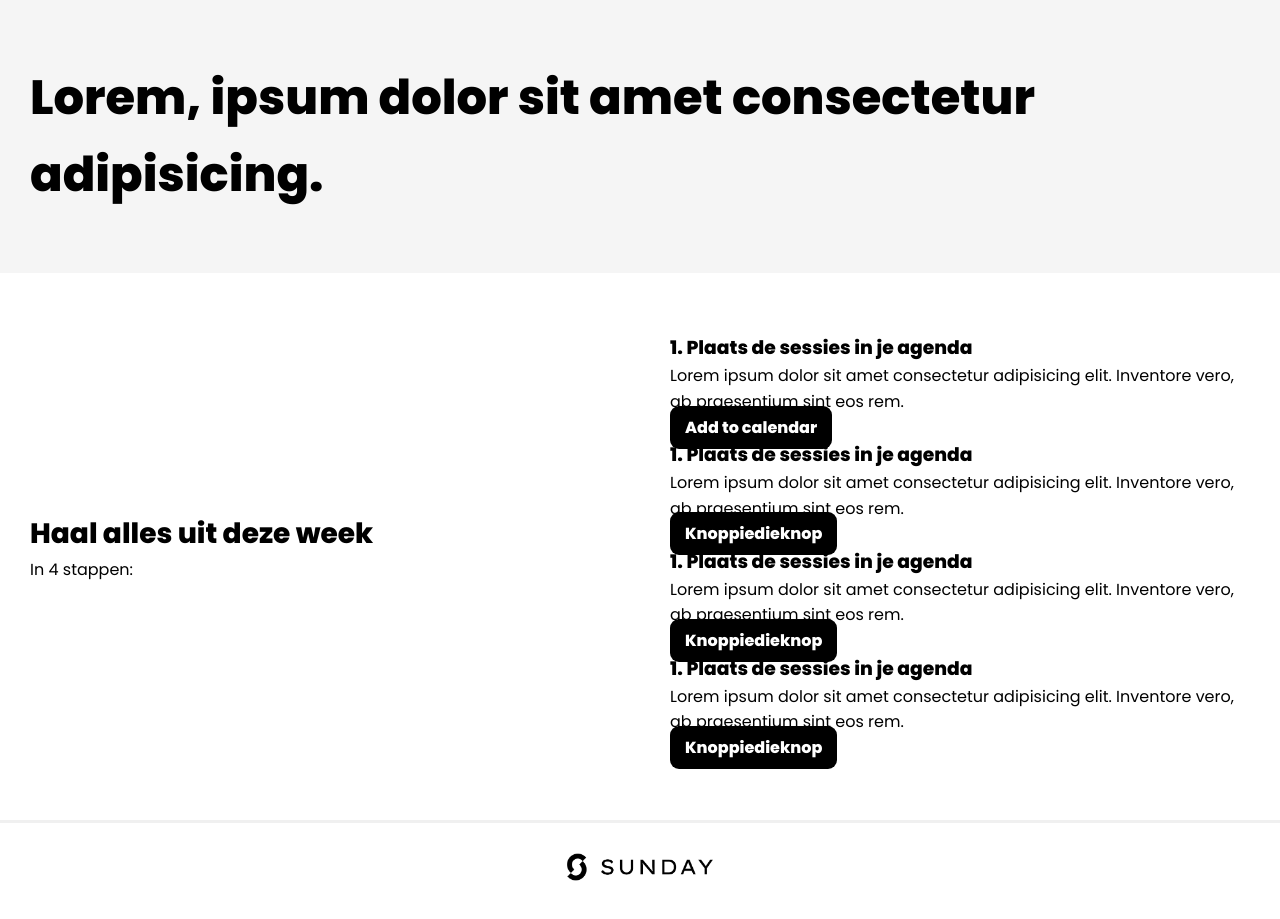
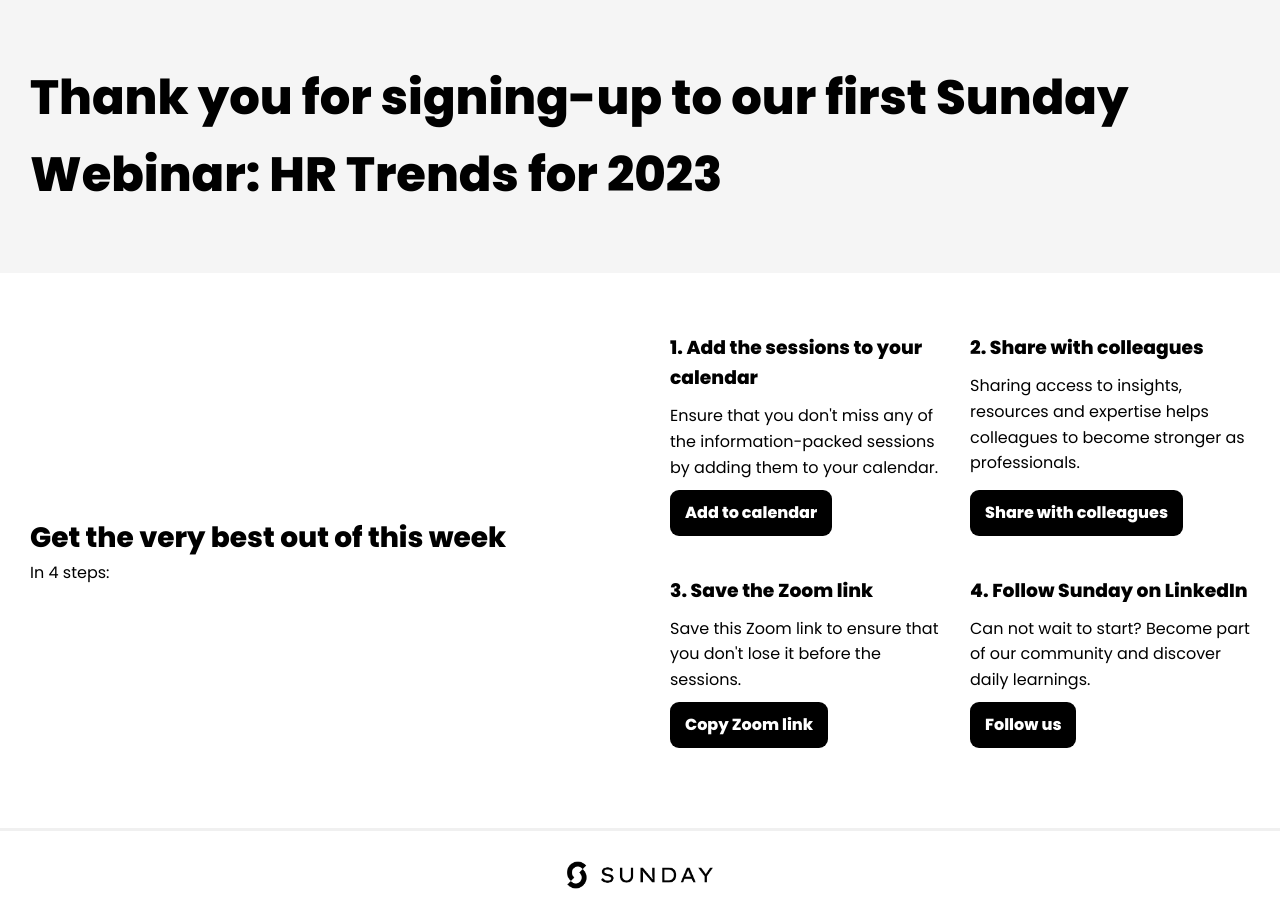
Before and after one commit to K1NGAARON/go.teamsunday.com, a PHP site: page /webinar/thanks.html in a window 1280 px wide. Shown: the part 91-1010 px from the top of the page. Before the commit the page ends 972 px from the top, so only its background shows below. Run offline with PHP 8.4, Linux system fonts and the light colour scheme.

Commit message:
changes to TY page copy

```diff
--- a/webinar/css/style.css
+++ b/webinar/css/style.css
@@ -263,3 +263,32 @@ html {
     width: 100%;
     margin: 5px 0 15px 0;
 }
+
+
+/* THANK YOU PAGE */
+#steps .row .col:nth-child(1) {
+    width: 40%;
+}
+
+#steps .row .col:nth-child(2) {
+    width: 60%;
+}
+
+#steps .row .wrapper {
+    display: flex;
+    flex-flow: row wrap;
+    gap: 20px;
+}
+
+#steps .row .wrapper .item {
+    flex: 1 0 40%;
+
+    display: flex;
+    flex-direction: column;
+    gap: 10px;
+}
+
+#steps .row .wrapper .item .primary-btn {
+    margin-top: auto;
+    margin-bottom: 20px;
+}
--- a/webinar/thanks.html
+++ b/webinar/thanks.html
@@ -23,7 +23,7 @@
 <div class="section grey">
     <div class="row flex-col">
         <h1>
-            Lorem, ipsum dolor sit amet consectetur adipisicing.
+            Thank you for signing-up to our first Sunday Webinar: HR Trends for 2023
         </h1>
     </div>
 </div>
@@ -32,55 +32,58 @@
     <div class="row">
         <div class="col">
             <h2>
-                Haal alles uit deze week
+                Get the very best out of this week
             </h2>
             <p>
-                In 4 stappen:
+                In 4 steps:
             </p>
         </div>
         <div class="col">
+            <div class="wrapper">
                 <div class="item">
                     <h3>
-                    1. Plaats de sessies in je agenda
+                        1. Add the sessions to your calendar
                     </h3>
                     <p>
-                    Lorem ipsum dolor sit amet consectetur adipisicing elit. Inventore vero, ab praesentium sint eos rem.
+                        Ensure that you don't miss any of the information-packed sessions by adding them to your calendar.
                     </p>
                     <a class="primary-btn" target="_blank" href="https://calendar.google.com/calendar/event?action=TEMPLATE&amp;tmeid=M3Z0M2QzZDM0bDA3MTF1aDZhMzNiMnY5MnIgYWFyb24uZ2VyYXJkQHRlYW1zdW5kYXkuY29t&amp;tmsrc=aaron.gerard%40teamsunday.com">Add to calendar</a>
                 </div>
                 <div class="item">
                     <h3>
-                    1. Plaats de sessies in je agenda
+                        2. Share with colleagues
                     </h3>
                     <p>
-                    Lorem ipsum dolor sit amet consectetur adipisicing elit. Inventore vero, ab praesentium sint eos rem.
+                        Sharing access to insights, resources and expertise helps colleagues to become stronger as professionals.
                     </p>
                     <a href="" class="primary-btn">
-                    Knoppiedieknop
+                        Share with colleagues
                     </a>
                 </div>
                 <div class="item">
                     <h3>
-                    1. Plaats de sessies in je agenda
+                        3. Save the Zoom link
                     </h3>
                     <p>
-                    Lorem ipsum dolor sit amet consectetur adipisicing elit. Inventore vero, ab praesentium sint eos rem.
+                        Save this Zoom link to ensure that you don't lose it before the sessions.
                     </p>
                     <a href="" class="primary-btn">
-                    Knoppiedieknop
+                        Copy Zoom link
                     </a>
                 </div>
                 <div class="item">
                     <h3>
-                    1. Plaats de sessies in je agenda
+                        4. Follow Sunday on LinkedIn
                     </h3>
                     <p>
-                    Lorem ipsum dolor sit amet consectetur adipisicing elit. Inventore vero, ab praesentium sint eos rem.
+                        Can not wait to start? Become part of our community and discover daily learnings.
                     </p>
-                <a href="" class="primary-btn">
-                    Knoppiedieknop
+                    <a href="https://www.linkedin.com/company/sundaydotcom" target="_blank" class="primary-btn">
+                        Follow us
                     </a>
                 </div>
+            </div>
+
 
         </div>
     </div>
```
Lines whose indentation alone changed are shown as unchanged.
